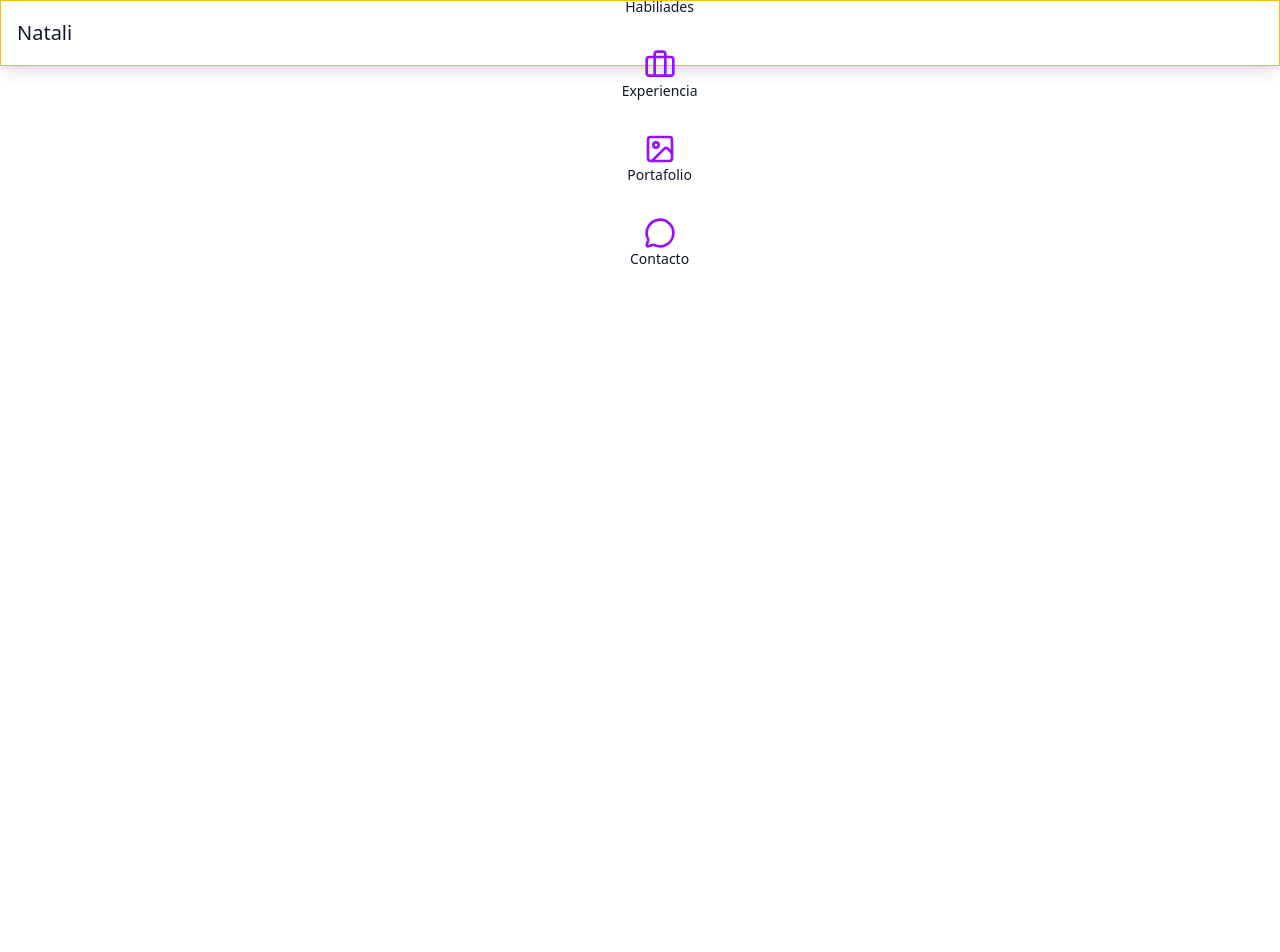
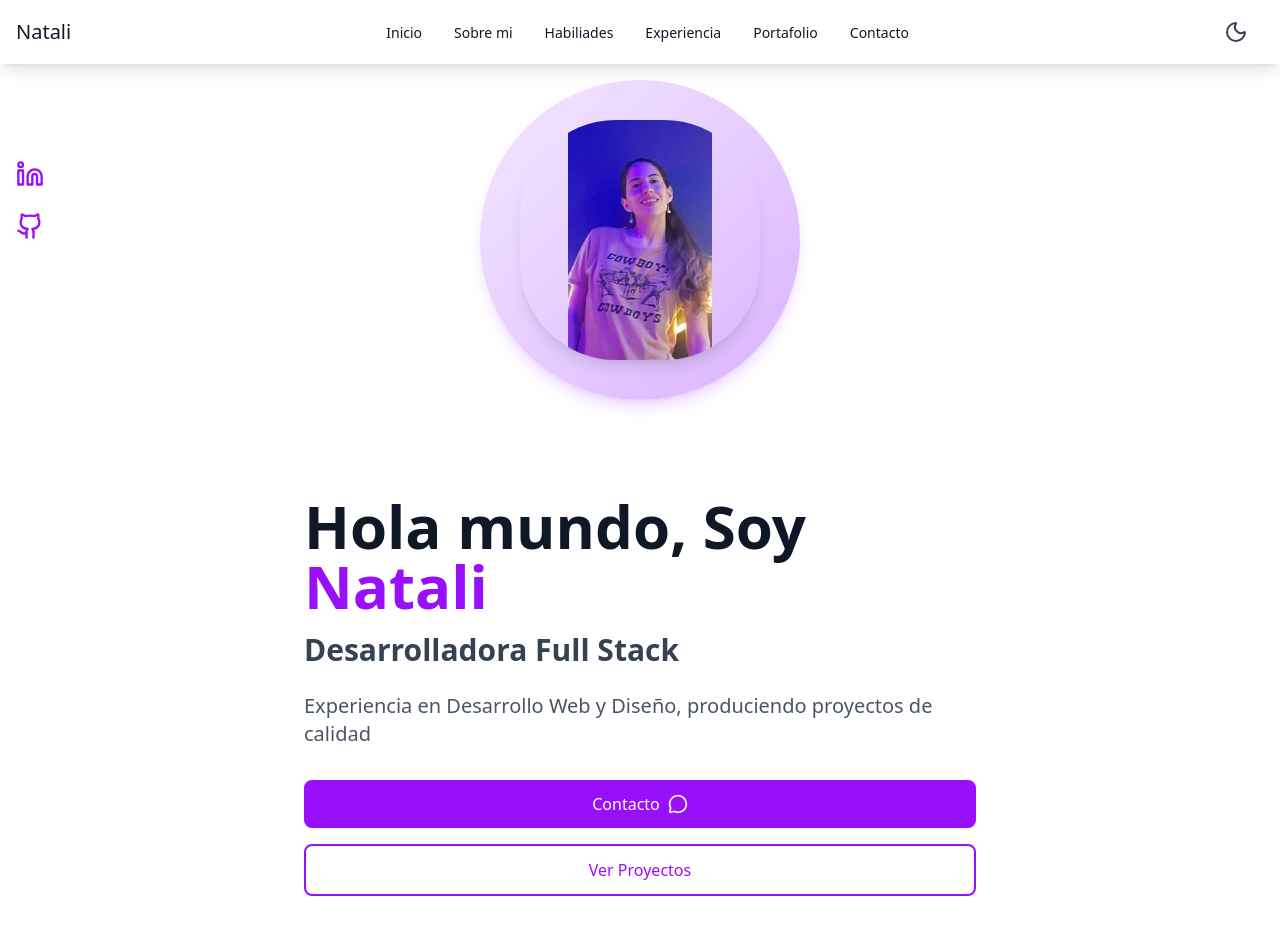
Before and after one commit to natalischwartz/Portfolio-Natali-Schwartz, a React (Vite) app: page / in a window 1280 px wide. Shown: the top 952 px of the page. Before the commit the page ends 800 px from the top, so only its background shows below. Built offline with nearby package versions, Linux system fonts and the light colour scheme.

Commit message:
agregado el Hero

```diff
--- a/src/components/Header.jsx
+++ b/src/components/Header.jsx
@@ -42,9 +42,9 @@ const Header = () =>{
 
 
     return (
-        <header className="fixed bottom-0 left-0 w-full z-50 bg-white dark:bg-gray-900 shadow-lg md:top-0
-        md:bottom-auto border border-amber-400">
-            <nav className="container mx-auto px-4 h-12 md:h-16  flex justify-between items-center">
+        <header className="fixed bottom-0 sm:top-0 left-0 w-full z-50 bg-white dark:bg-gray-900 shadow-lg md:top-0
+        md:bottom-auto">
+            <nav className="mx-auto px-4 h-12 md:h-16  flex justify-between items-center">
                 {/* Logo */}
                 <a href="#" className="text-xl font-medium text-gray-900 dark:text-white
                 hover:text-purple-400 transition-colors">
@@ -52,14 +52,14 @@ const Header = () =>{
                 </a>
 
                 {/* Menú desktop */}
-                <div>
+                <div className="hidden sm:flex justify-center items-center">
                     {navItems.map((navLink, index)=>{
                         const Icon = navLink.icon
                         return(
                             <a key={index} href={navLink.href}
                             onClick={() =>{ setIsMenuOpen(false)}}
-                            className="flex flex-col items-center p-4 rounded-lg hover:bg-gray-100 dark:hover:bg-gray-700 transition-colors group">
-                                <Icon className="w-8 h-8 text-purple-600 dark:text-purple-400 group-hover:scale-110 transition-transform"/>
+                            className="items-center p-4 rounded-lg hover:bg-gray-100 dark:hover:bg-gray-700 transition-colors group">
+                                {/* <Icon className="w-8 h-8 text-purple-600 dark:text-purple-400 group-hover:scale-110 transition-transform"/> */}
                                 <span className="text-sm font-medium text-gray-900 dark:text-white">
                                     {navLink.text}
                                 </span>
@@ -75,55 +75,48 @@ const Header = () =>{
                     dark:hover:text-purple-400 text-xl"
                     aria-label="Cambiar tema"
                     >
-                    <i className={darkMode ? Sun : Moon}></i>
+                    {darkMode ? <Sun size={24}/> : <Moon size={24}/>}
                     </button>
 
                     {/* Boton menu movil */}
                     <button
                     onClick={()=> setIsMenuOpen(!isMenuOpen)}
-                    className="md:hidden text-gray-700 dark:text-gray-300 text-xl"
+                    className="sm:hidden text-gray-700 dark:text-gray-300 text-xl"
                     aria-label="Abrir mnenú">
-                        <Menu/>
+                        <Grid3x3/>
                     </button>
                 </div>
 
                 {/* Menu mobile */}
                 {isMenuOpen && (
-                    <div>
-                        <div>
-                            <button>
-
+                    <div className="absolute bottom-full left-0 w-full bg-white dark:bg-gray-800 shadow-lg rounded-t-2xl p-6 md:hidden">
+                        <div className="flex justify-end mb-4">
+                            <button
+                            onClick={()=> setIsMenuOpen(false)}
+                            className="text-purple-600 dark:text-purple-400"
+                            aria-label="Cerar menú">
+                                <X className="w-7 h-7"/>
                             </button>
-
-
                         </div>
 
 
-                        <div>
-                            {navItems.map((navLink, index)=>(
-                                <a href="">
-                                    <i>
-
-                                    </i>
-                                    <span>
-                                        {navLink.text}
-                                    </span>
-                                </a>
-                            ))}
-
-
-
-
+                        <div className="grid grid-cols-2 gap-4">
+                            {navItems.map((navLink, index)=>{
+                                const Icon = navLink.icon
+                        return(
+                            <a key={index} href={navLink.href}
+                            onClick={() =>{ setIsMenuOpen(false)}}
+                            className="flex flex-col items-center p-4 rounded-lg hover:bg-gray-100 dark:hover:bg-gray-700 transition-colors group">
+                                <Icon className="w-8 h-8 text-purple-600 dark:text-purple-400 group-hover:scale-110 transition-transform"/>
+                                <span className="text-sm font-medium text-gray-900 dark:text-white">
+                                    {navLink.text}
+                                </span>
+                            </a>
+                            )
+                        })}
                         </div>
                     </div>
-
-
-
-
                 )}
-
-
-
             </nav>
         </header>
     )
--- a/src/components/Hero.jsx
+++ b/src/components/Hero.jsx
@@ -0,0 +1,79 @@
+import React from "react";
+import {
+    Linkedin,
+    Github,
+    Facebook,
+    MessageCircle,
+    MousePointer,
+    ArrowDown
+} from 'lucide-react'
+
+const Hero = () => {
+    return(
+        <section id="hero"className="section min-h-screen flex items-center md:pt-20 z-10">
+            <div className="container mx-auto px-4">
+                <div className="relative">
+                    {/* Social Icons - Left Side */}
+                    <div className=" hidden absolute left-0 top-10 md:top-20 md:flex flex-col gap-6 z-10">
+                        <a href="https://www.linkedin.com/in/natali-schwartz"
+                        target="_blank"
+                        rel="noopener noreferer"
+                        className="home__social-icon text-purple-600 hover:text-purple-700 dark:text-purple-400 dark:hover:text-purple-300 transition-colors"
+                        aria-label="LinkedIn">
+                            <Linkedin size={28} />
+                        </a>
+
+                        <a href="https://github.com/natalischwartz"
+                        target="_blank"
+                        rel="noopener noreferer"
+                        className="home__social-icon text-purple-600 hover:text-purple-700 dark:text-purple-400 dark:hover:text-purple-300 transition-colors"
+                        aria-label="Github">
+                            <Github size={28} />
+                        </a>
+                    </div>
+                </div>
+                {/* Main Content */}
+                <div className="flex flex-col items-center justify-center gap-8 lg:gap-24">
+                    {/* Image Blob */}
+                    <div className="relative">
+                        <div className="relative w-64 h-64 md:w-80 md:h-80 rounded-full bg-linear-to-br from-purple-100 to-purple-300 dark:from-purple-900/30 dark:to-purple-700/30 shadow-lg shadow-purple-500/20 flex items-center justify-center">
+                                <img src="/img/perfil.jpeg" alt="Foto Natali"
+                                className="w-64 h-64 md:w-60 md:h-60 rounded-[40%] object-contain dark:border-gray-800 shadow-lg " />
+                        </div>
+                    </div>
+                    {/* Text Content */}
+                    <div className="order-1 lg:order-2 text-center lg:text-left max-w-2xl">
+                        <h1 className="text-4xl md:text-5xl lg:text-6xl font-bold text-gray-900 dark:text-white mb-4">Hola mundo, Soy <span className="text-purple-600 dark:text-purple-400">Natali</span></h1>
+                        <h3 className="text-xl md:text-2xl lg:text-3xl font-semibold text-gray-700 dark:text-gray-300 mb-6">Desarrolladora Full Stack</h3>
+                        <p className="text-lg md:text-xl text-gray-600 dark:text-gray-400 mb-8 px-4 lg:px-0">Experiencia en Desarrollo Web y Diseño, produciendo proyectos de calidad</p>
+                        <div className="flex flex-col gap-4 justify-center lg:justify-start">
+                            <a href=""
+                            className="inline-flex items-center justify-center gap-2 bg-purple-600 hover:bg-purple-700 dark:bg-purple-500 dark:hover:bg-purple-600 text-white font-medium py-3 px-8 rounded-lg transition-all duration-300 hover:scale-105 hover:shadow-lg hover:shadow-purple-500/30">
+                                Contacto
+                                <MessageCircle size={20}/>
+                            </a>
+                            <a href="#portfolio"
+                             className="inline-flex items-center justify-center gap-2 border-2 border-purple-600 text-purple-600 hover:bg-purple-50 dark:border-purple-400 dark:text-purple-400 dark:hover:bg-purple-900/30 font-medium py-3 px-8 rounded-lg transition-all duration-300 hover:scale-105">
+                                Ver Proyectos
+                            </a>
+                        </div>
+                    </div>
+                </div>
+                {/* Scroll Down Indicator */}
+                <div className="hidden md:flex justify-center mt-20">
+                    <a href="#about"
+                    className="group flex flex-col items-center gap-2 text-purple-600 hover:text-purple-700 dark:text-purple-400 dark:hover:text-purple-300 transition-all duration-300 hover:translate-y-1"
+                    aria-label="Scroll down">
+                        <div className="flex items-center gap-2">
+                        <MousePointer className="group-hover:animate-bounce" size={24}/>
+                        <span className="text-sm font-medium">Scroll down</span>
+                    </div>
+                    <ArrowDown className="group-hover:animate-bounce" size={20} />
+                    </a>
+                </div>
+            </div>
+        </section>
+    )
+}
+
+export default Hero;
--- a/src/pages/Index.jsx
+++ b/src/pages/Index.jsx
@@ -1,4 +1,5 @@
 import Header from "@/components/Header";
+import Hero from "../components/Hero";
 
 
 
@@ -7,13 +8,13 @@ const Index = () => {
   return (
     <div className="min-h-screen bg-background">
       <Header />
-      {/* <main>
+      <main>
         <Hero />
-        <About />
+        {/* <About />
         <Services />
         <Testimonials />
-        <Contact />
-      </main>  */}
+        <Contact /> */}
+      </main>
       {/* <Footer /> */}
     </div>
   );
--- a/tailwind.config.js
+++ b/tailwind.config.js
@@ -5,6 +5,14 @@ import tailwindAnimate from 'tailwindcss-animate';
 export default {
  darkMode: ["class"],
   content: ["./pages/**/*.{js,jsx}", "./components/**/*.{js,jsx}", "./app/**/*.{js,jsx}", "./src/**/*.{js,jsx}"],
+  theme: {
+    extend:{
+      // screens:{
+      //   // Breakpoints
+      //   'mobile-only': {'max': '639px'},
+      // }
+    }
+  },
   prefix: "",
   plugins: [tailwindAnimate],
 }
```
